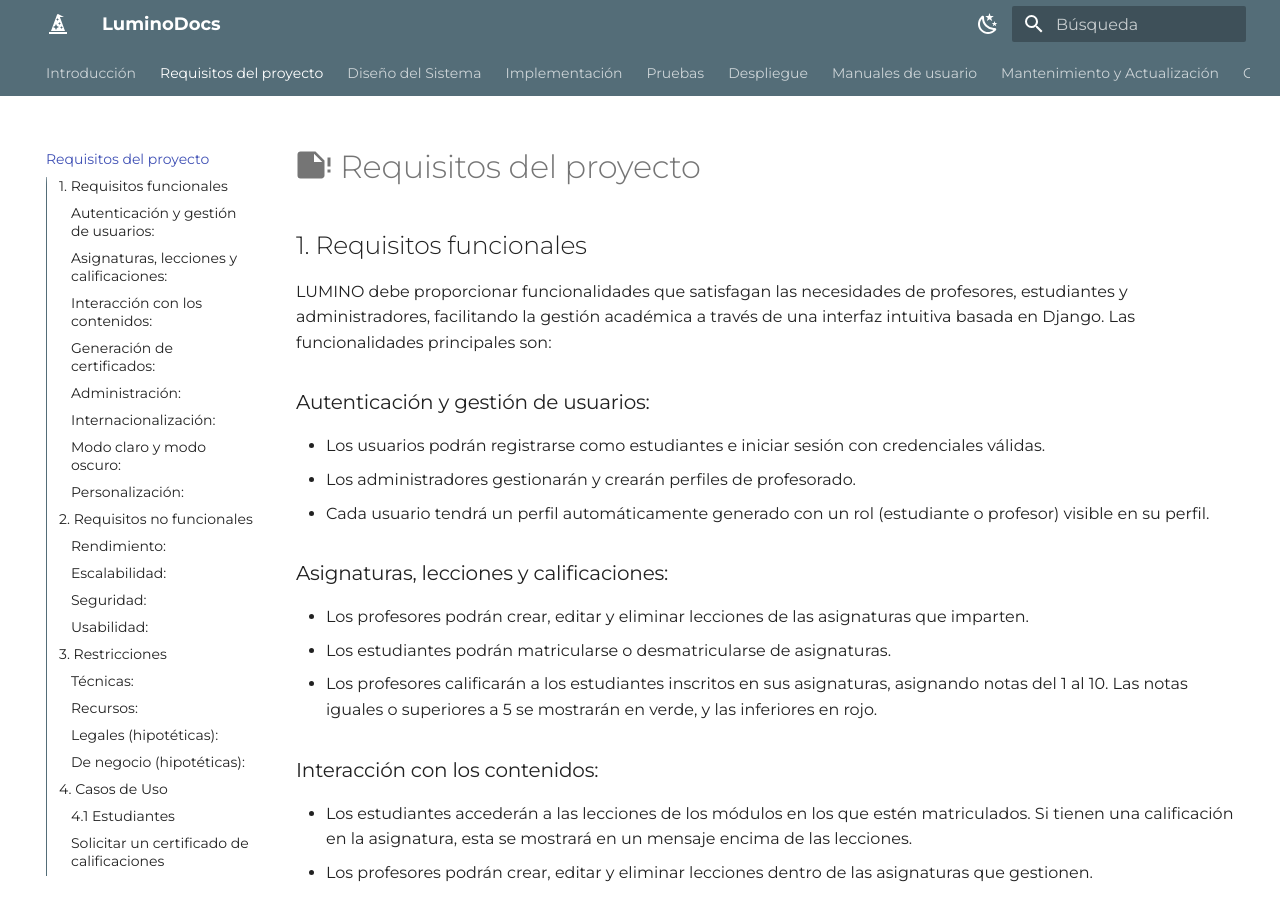
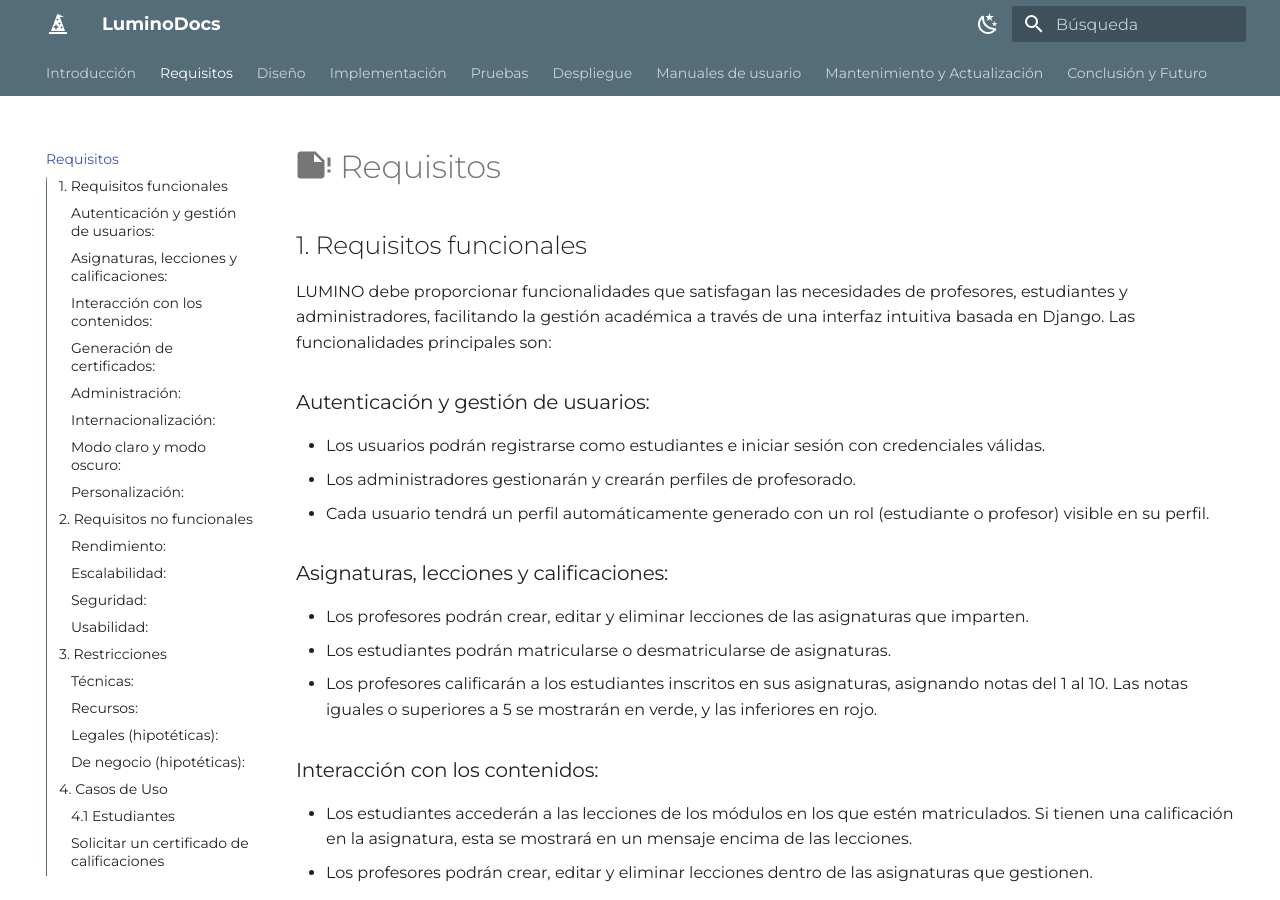
Before and after one commit to YoooKai/LuminoDoc, an MkDocs documentation site: the page built from docs/Page2.md, in a window 1280 px wide and 900 px high. Built offline with MkDocs 1.6.1 and Material for MkDocs 9.7.7, drawn with Linux system fonts in a browser that asks for light colours; some web fonts are replaced; some of the changed text lies outside the part shown.

Commit message:
error navbar arerglao

```diff
--- a/docs/Page2.md
+++ b/docs/Page2.md
@@ -1,4 +1,4 @@
-# :material-note-alert: Requisitos del proyecto
+# :material-note-alert: Requisitos
 
 ## 1. Requisitos funcionales
 
--- a/docs/Page3.md
+++ b/docs/Page3.md
@@ -1,4 +1,4 @@
-# :fontawesome-solid-person-digging: Diseño del Sistema
+# :fontawesome-solid-person-digging: Diseño
 
 ## 1. Arquitectura del Sistema
 
```
